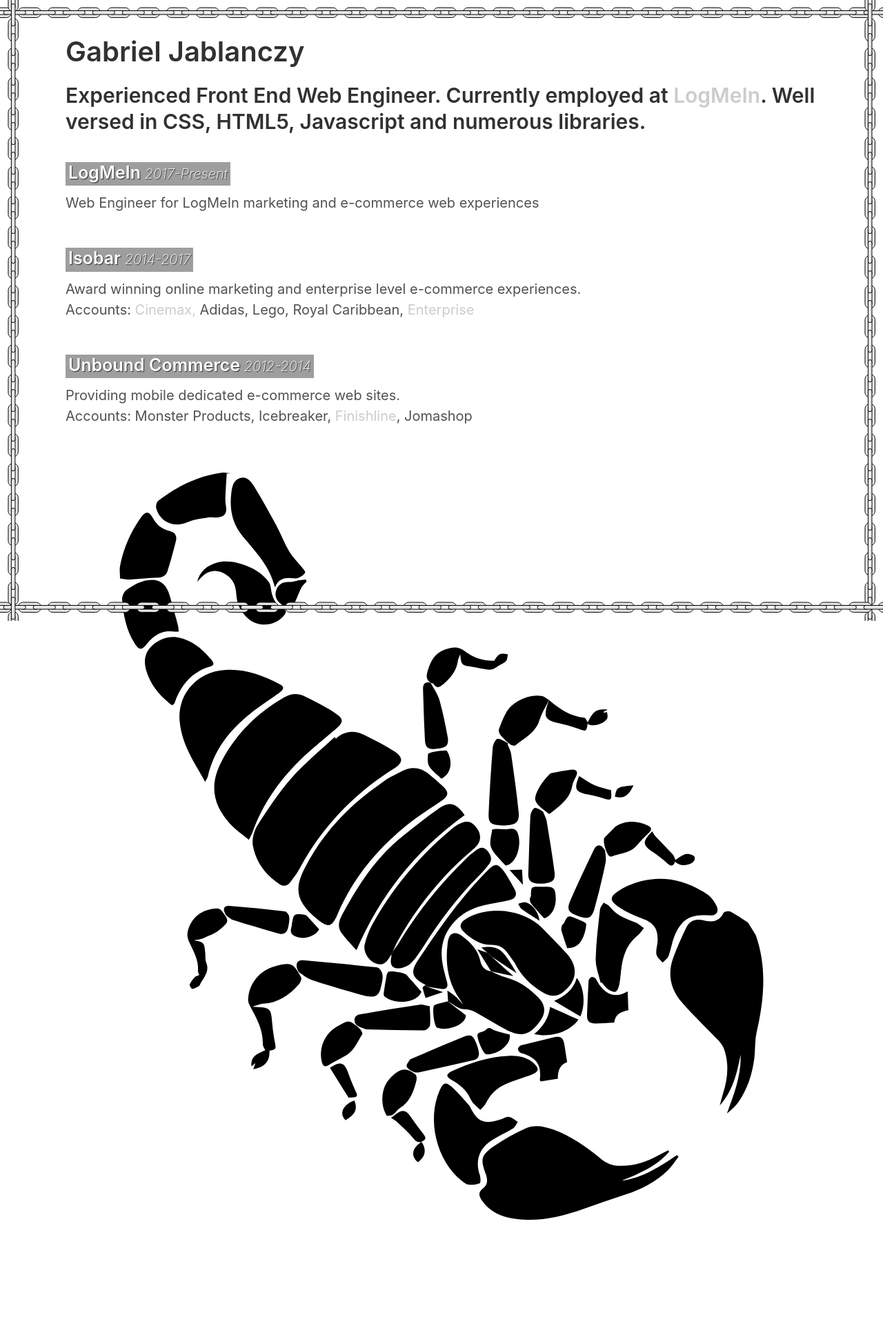
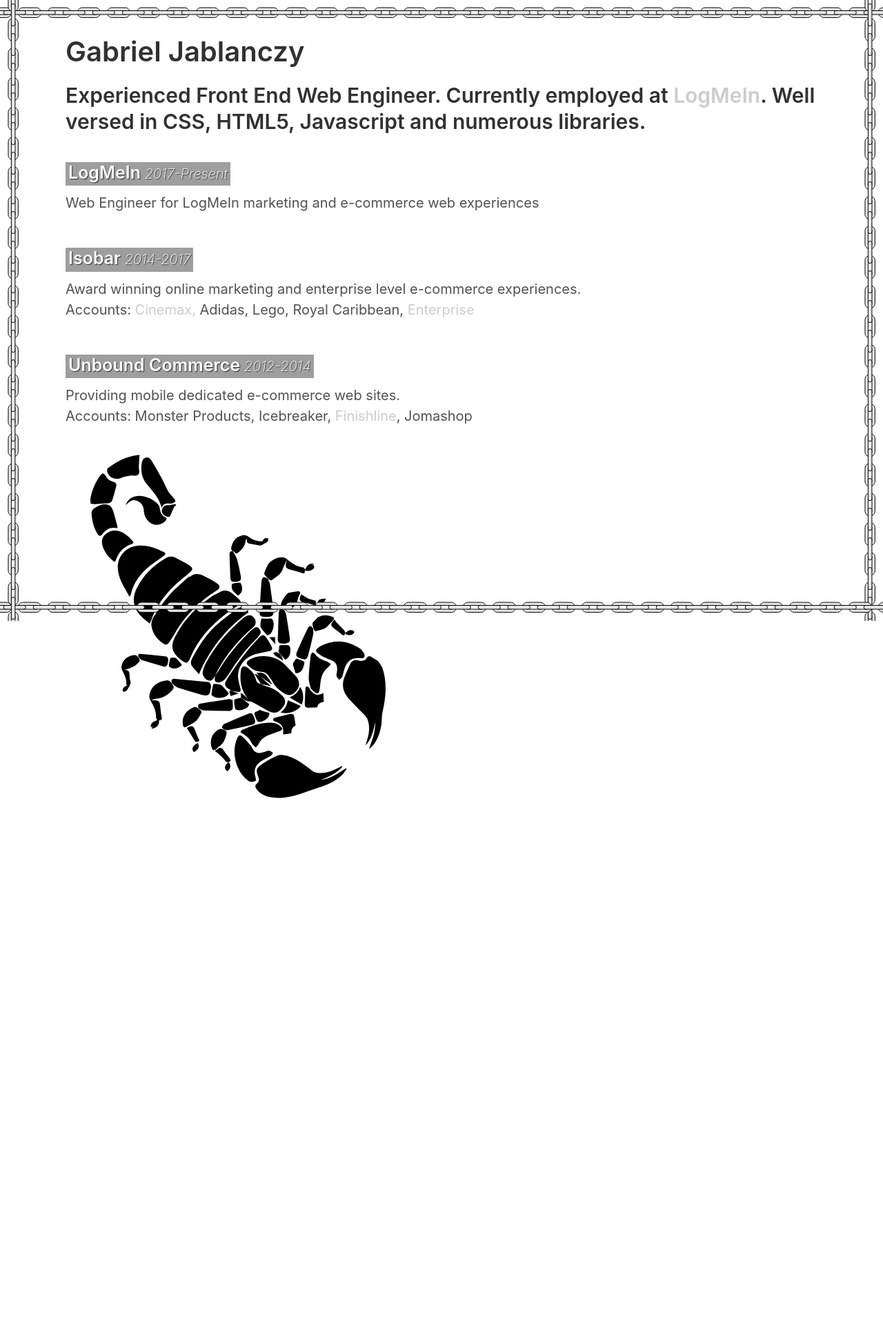
Before and after one commit to gabriel3000/gabriel3000.github.io, a Jekyll site: the page built from index.md, in a window 1280 px wide. Shown: the whole page at 69% size. Built offline with Jekyll 4.4.1, drawn with Linux system fonts in a browser that asks for light colours; after the commit the page ends 1298 px from its top, so only the background shows below that; grey boxes are pictures that could not be loaded.

Commit message:
scorpion to obnoxious. reducing max width

```diff
--- a/_sass/_site.scss
+++ b/_sass/_site.scss
@@ -107,7 +107,9 @@
 a.link{
   text-decoration: underline;
 }
-
+.scorpion {
+  max-width: 500px;
+}
 .cv{
   position: relative;
   .cv-title-wrap{
```
